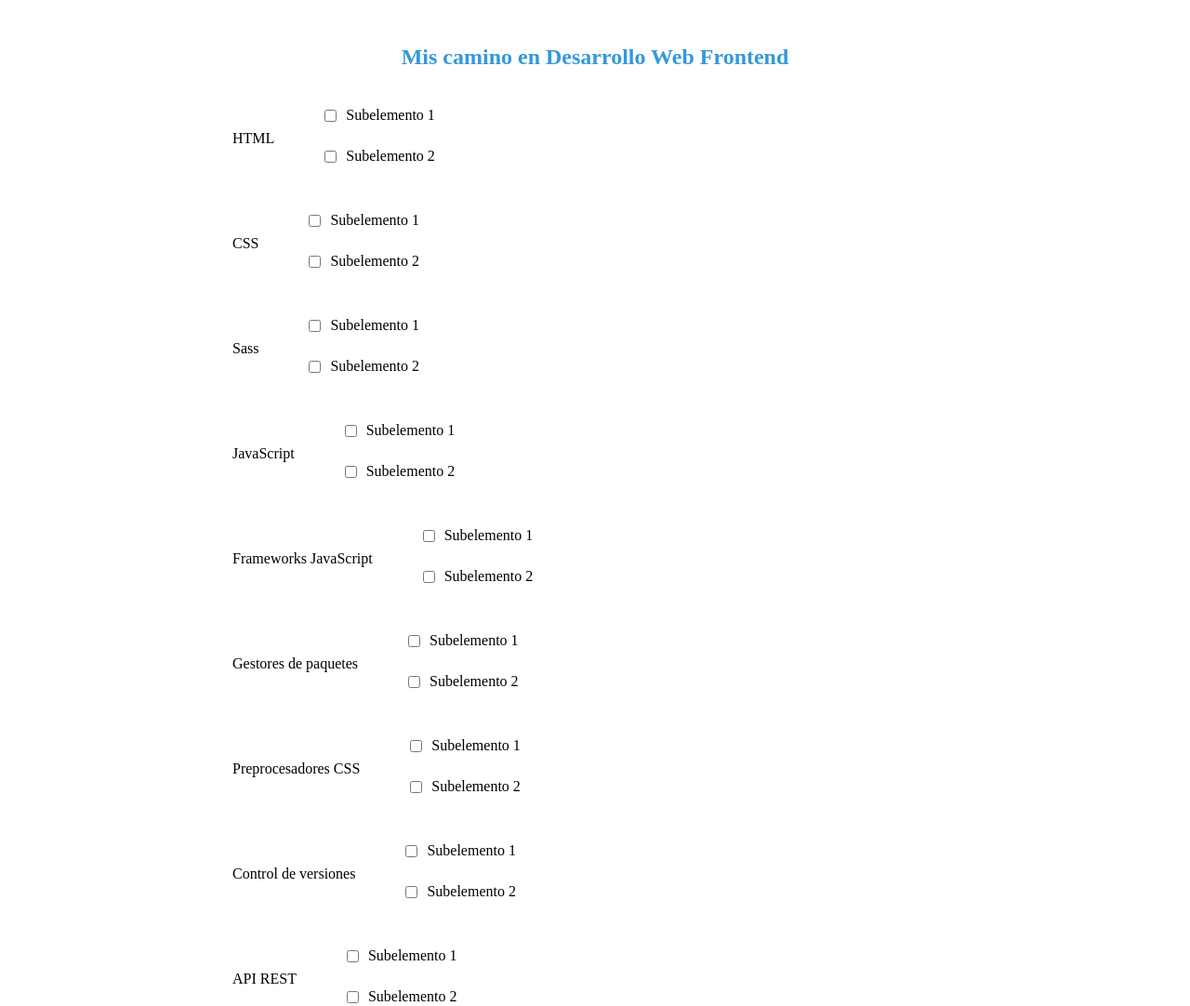
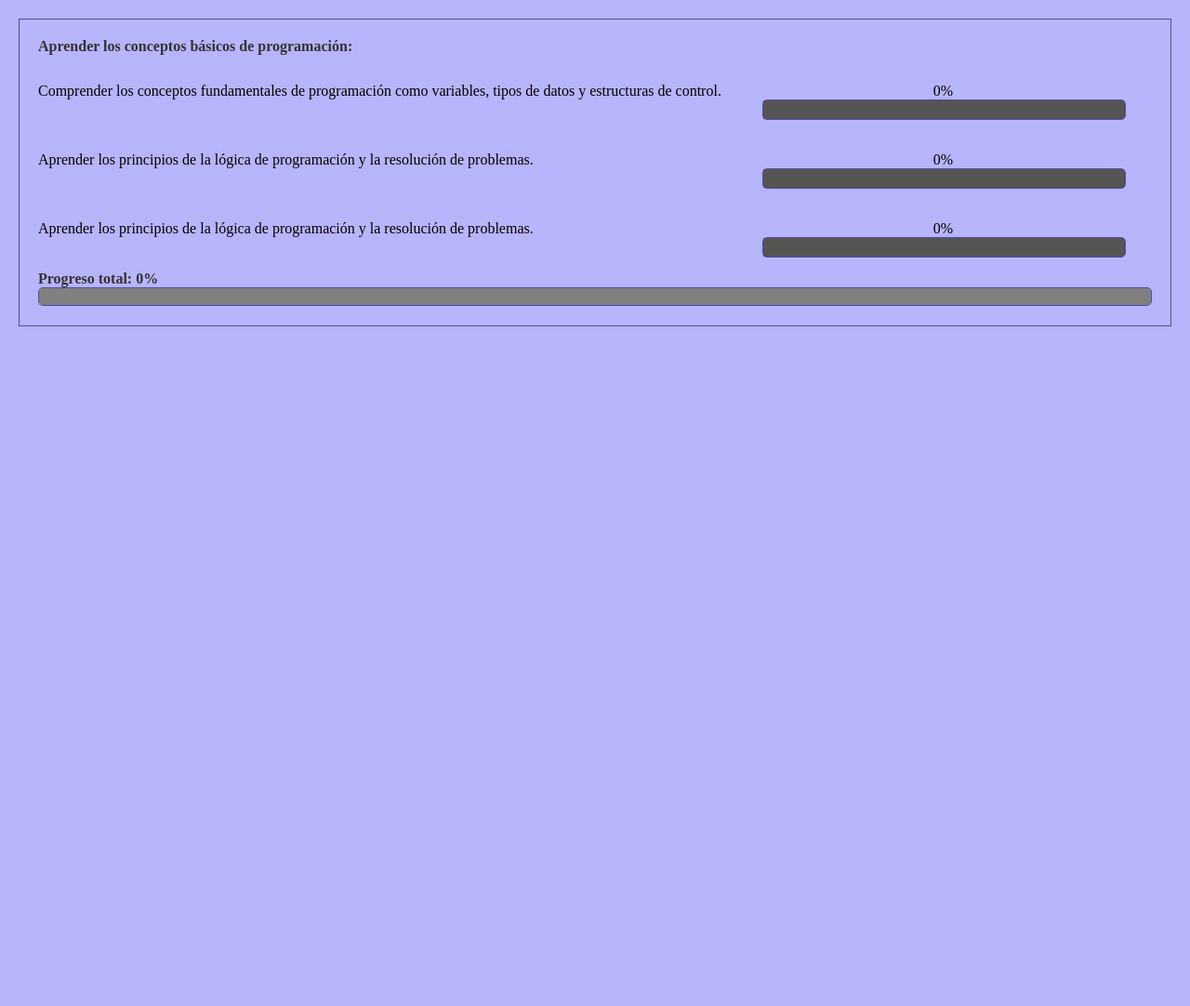
Before and after one commit to LuisECV0/caminoFront, a website: page index.html in a window 1280 px wide. Shown: the top 1082 px of the page at 93% size. After the commit the page ends 800 px from the top, so only its background shows below. Drawn offline with Linux system fonts and the light colour scheme.

Commit message:
creacion de la interfaz 1

```diff
--- a/index.html
+++ b/index.html
@@ -7,94 +7,46 @@
     <link rel="stylesheet" href="./css/style.css">
 </head>
 <body>
-    <div class="container">
-        <h2>Mis camino en Desarrollo Web Frontend</h2>
-        <ul class="progress-list">
-            <li> HTML
-                <ul class="progress-sublist">
-                    <li><input type="checkbox">Subelemento 1</li>
-                    <li><input type="checkbox">Subelemento 2</li>
-                </ul>
+
+
+    <div class="class">
+        <p>Aprender los conceptos básicos de programación:</p>
+        <ul>
+            <li>
+                <div class="item-container">
+                    <span class="span-txt">Comprender los conceptos fundamentales de programación como variables, tipos de datos y estructuras de control.</span>
+                    <div>
+                        <center><span id="porcentajeSubtema1">0%</span></center>
+                        <input type="range" class="input-barra" step="10" id="subtema1" min="0" max="100" value="0" oninput="actualizarProgresoTotal()">
+                    </div>
+                </div>
             </li>
-            <li> CSS
-                <ul>
-                    <li><input type="checkbox">Subelemento 1</li>
-                    <li><input type="checkbox">Subelemento 2</li>
-                </ul>
+            <li>
+                <div class="item-container">
+                    <span class="span-txt">Aprender los principios de la lógica de programación y la resolución de problemas.</span>
+                    <div>
+                        <center><span id="porcentajeSubtema2">0%</span></center>
+                        <input type="range" class="input-barra" step="10" id="subtema2" min="0" max="100" value="0" oninput="actualizarProgresoTotal()">
+                    </div>
+                </div>
             </li>
-            <li> Sass
-                <ul>
-                    <li><input type="checkbox">Subelemento 1</li>
-                    <li><input type="checkbox">Subelemento 2</li>
-                </ul>
-            </li>
-            <li>JavaScript
-                <ul>
-                    <li><input type="checkbox">Subelemento 1</li>
-                    <li><input type="checkbox">Subelemento 2</li>
-                </ul>
-            </li>
-            <li> Frameworks JavaScript
-                <ul>
-                    <li><input type="checkbox">Subelemento 1</li>
-                    <li><input type="checkbox">Subelemento 2</li>
-                </ul>
-            </li>
-            <li> Gestores de paquetes
-                <ul>
-                    <li><input type="checkbox">Subelemento 1</li>
-                    <li><input type="checkbox">Subelemento 2</li>
-                </ul>
-            </li>
-            <li> Preprocesadores CSS
-                <ul>
-                    <li><input type="checkbox">Subelemento 1</li>
-                    <li><input type="checkbox">Subelemento 2</li>
-                </ul>
-            </li>
-            <li> Control de versiones
-                <ul>
-                    <li><input type="checkbox">Subelemento 1</li>
-                    <li><input type="checkbox">Subelemento 2</li>
-                </ul>
-            </li>
-            <li> API REST
-                <ul>
-                    <li><input type="checkbox">Subelemento 1</li>
-                    <li><input type="checkbox">Subelemento 2</li>
-                </ul>
-            </li>
-            <li> Herramientas de automatización
-                <ul>
-                    <li><input type="checkbox">Subelemento 1</li>
-                    <li><input type="checkbox">Subelemento 2</li>
-                </ul>
-            </li>
-            <li> SEO
-                <ul>
-                    <li><input type="checkbox">Subelemento 1</li>
-                    <li><input type="checkbox">Subelemento 2</li>
-                </ul>
-            </li>
-            <li> Accesibilidad web
-                <ul>
-                    <li><input type="checkbox">Subelemento 1</li>
-                    <li><input type="checkbox">Subelemento 2</li>
-                </ul>
-            </li>
-            <li> Herramientas de depuración y pruebas
-                <ul>
-                    <li><input type="checkbox">Subelemento 1</li>
-                    <li><input type="checkbox">Subelemento 2</li>
-                </ul>
-            </li>
-            <li> Diseño web y UX/UI
-                <ul>
-                    <li><input type="checkbox">Subelemento 1</li>
-                    <li><input type="checkbox">Subelemento 2</li>
-                </ul>
+            <li>
+                <div class="item-container">
+                    <span class="span-txt">Aprender los principios de la lógica de programación y la resolución de problemas.</span>
+                    <div>
+                        <center><span id="porcentajeSubtema3">0%</span></center>
+                        <input type="range" class="input-barra" step="10" id="subtema3" min="0" max="100" value="0" oninput="actualizarProgresoTotal()">
+                    </div>
+                </div>
             </li>
         </ul>
+        <p>Progreso total: <span id="porcentajeTotal">0%</span></p>
+        <progress id="progresoTotal" max="100" value="0"></progress>
     </div>
+
+
+
+
+    <script src="/js/javaScript.js"></script>
 </body>
 </html>
--- /dev/null
+++ b/js/javaScript.js
@@ -0,0 +1,18 @@
+function actualizarProgresoTotal() {
+    var subtema1 = parseInt(document.getElementById('subtema1').value);
+    var subtema2 = parseInt(document.getElementById('subtema2').value);
+    var subtema3 = parseInt(document.getElementById('subtema3').value);
+
+
+    var promedio = parseInt((subtema1 + subtema2+subtema3) / 3);
+    document.getElementById('progresoTotal').value = promedio;
+
+    document.getElementById('porcentajeTotal').innerText = promedio + "%";
+    document.getElementById('porcentajeSubtema1').innerText = subtema1 + "%";
+    document.getElementById('porcentajeSubtema2').innerText = subtema2 + "%";
+    document.getElementById('porcentajeSubtema3').innerText = subtema3 + "%";
+
+    document.getElementById('subtema1').style.background = 'linear-gradient(to right, #354ab4 0%, #354ab4 ' + subtema1 + '%, #1e1e1e ' + subtema1 + '%, #1e1e1e 100%)';
+    document.getElementById('subtema2').style.background = 'linear-gradient(to right, #354ab4 0%, #354ab4 ' + subtema2 + '%, #1e1e1e ' + subtema2 + '%, #1e1e1e 100%)';
+    document.getElementById('subtema3').style.background = 'linear-gradient(to right, #354ab4 0%, #354ab4 ' + subtema3 + '%, #1e1e1e ' + subtema3 + '%, #1e1e1e 100%)';
+}
--- a/sass/style.scss
+++ b/sass/style.scss
@@ -1,42 +1,96 @@
-$primary-color: #3498db;
-$secondary-color: #2ecc71;
+$colorPrincipal: #4c4eaf;
+$colorTexto: #333;
+$colorAmarillo: #555553;
+$colorBarraProgreso: #2c356f;
+* {
+    background-color: #b7b5fb;
+    padding: 0;
+    margin: 0;
+}
+.class {
+    margin: 20px;
+    padding: 20px;
+    border: 1px solid $colorPrincipal;
+    p {
+        color: $colorTexto;
+        font-weight: bold;
+    }
+    ul {
+        list-style-type: none;
+        padding: 0;
+        li {
+            margin: 30px 30px 10px 0;
+            display: flex;
+            flex-wrap: wrap;
+            align-items: center;
 
-.container {
-    max-width: 800px;
-    margin: 0 auto;
-    text-align: center;
-    padding: 20px;
-    background: url(../imgs/bg.jpg) no-repeat center ce;
-    background-size: cover;
+            .item-container {
+                display: flex;
+                width: 100%;
 
-    h2 {
-        color: $primary-color;
+                .span-txt {
+                    margin-bottom: 10px;
+                    width: 100%;
+                }
 
+                div {
+                    width: 50%;
+                }
+            }
+
+            .input-barra {
+                -webkit-appearance: none;
+                -moz-appearance: none;
+                appearance: none;
+                width: 100%;
+                height: 20px;
+                border: 1px solid $colorPrincipal;
+                border-radius: 5px;
+                background: linear-gradient(to right, $colorAmarillo, $colorAmarillo);
+                outline: none;
+                &::-webkit-slider-thumb {
+                    -webkit-appearance: none;
+                    appearance: none;
+                    width: 20px;
+                    height: 20px;
+                    background: $colorAmarillo;
+                    border-radius: 0;
+                    cursor: pointer;
+                }
+            }
+        }
+    }
+    progress {
+        width: 100%;
+        height: 20px;
+        border: 1px solid $colorPrincipal;
+        border-radius: 5px;
+
+        &::-webkit-progress-value {
+            background-color: $colorBarraProgreso;
+            border-radius: 5px;
+        }
+    }
+    &::-webkit-progress-bar {
+        background-color: #fff;
+        border-radius: 5px;
     }
 
-    .progress-list {
-        list-style: none;
-        padding: 0;
-        margin-top: 20px;
-        text-align: left;
-
-        li {
-            display: flex;
-            align-items: center;
-            padding: 10px;
-            margin-bottom: 5px;
-
-            input[type="checkbox"] {
-                margin-right: 10px;
-            }
-
-            &.completed {
-                color: $secondary-color;
-                text-decoration: line-through;
-            }
-            &.in-progress {
-                color: $primary-color;
-                font-weight: bold;
+    @media screen and (max-width: 768px) {
+        .class {
+            ul {
+                li {
+                    .item-container {
+                        flex-direction: column;
+                        align-items: flex-start;
+                        .span-txt {
+                            width: 100%;
+                        }
+                        div {
+                            width: 100%;
+                        }
+                    }
+                }
             }
         }
     }
```
Also changed, not shown: css/style.css, 1 other file.
